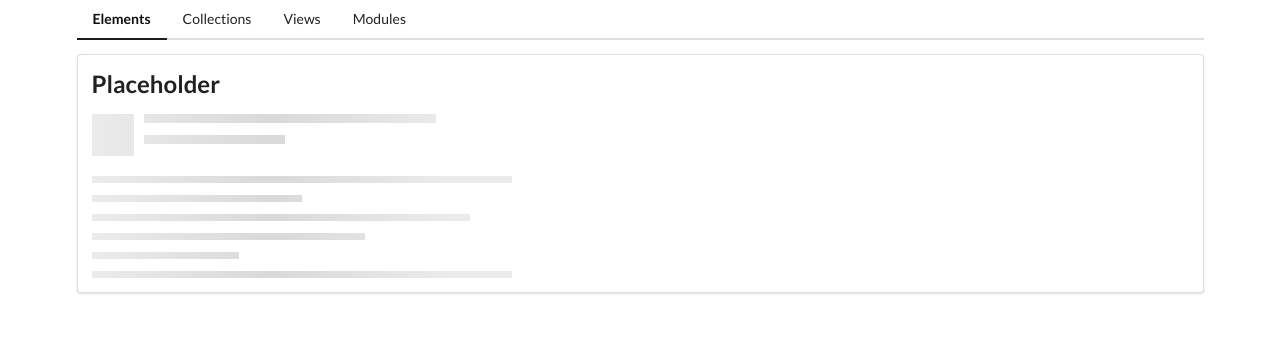
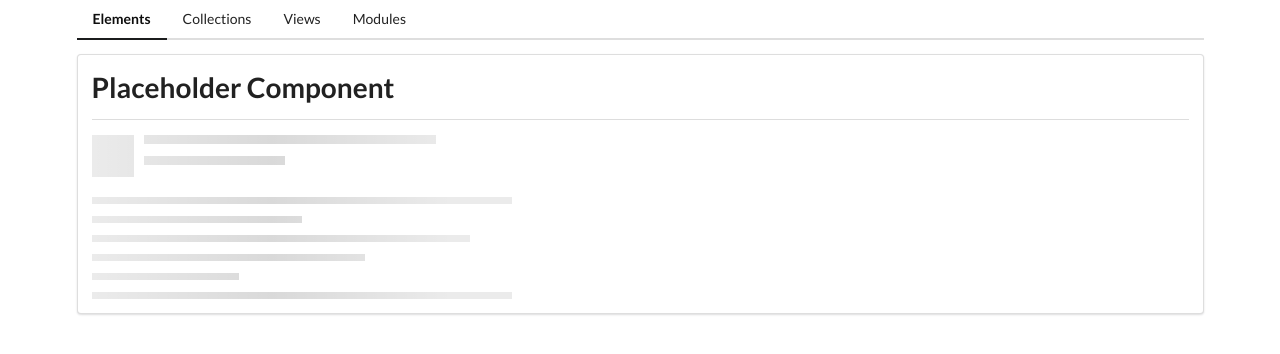
Before and after one commit to milicaaradovanovicc/AngularBootcamp_Udemy, an Angular app in the folder comps/: page /elements in a window 1280 px wide. Shown: the top 354 px of the page. Built offline with nearby package versions, Linux system fonts and the light colour scheme.

Commit message:
created app divider in shared module

```diff
--- a/comps/src/app/collections/collections.module.ts
+++ b/comps/src/app/collections/collections.module.ts
@@ -2,10 +2,11 @@
 import { CommonModule } from '@angular/common';
 import { CollectionsRoutingModule } from './collections-routing.module';
 import { CollectionsHomeComponent } from './collections-home/collections-home.component';
+import { SharedModule } from '../shared/shared.module';
 
 @NgModule({
   declarations: [CollectionsHomeComponent],
-  imports: [CommonModule, CollectionsRoutingModule],
+  imports: [CommonModule, CollectionsRoutingModule, SharedModule],
   exports: [],
 })
 export class CollectionsModule {}
--- a/comps/src/app/elements/elements-home/elements-home.component.html
+++ b/comps/src/app/elements/elements-home/elements-home.component.html
@@ -1 +1,2 @@
+<app-divider>Placeholder Component</app-divider>
 <app-placeholder [header]="true" [lines]="6"></app-placeholder>
--- a/comps/src/app/elements/elements.module.ts
+++ b/comps/src/app/elements/elements.module.ts
@@ -5,10 +5,11 @@
 import { ElementsHomeComponent } from './elements-home/elements-home.component';
 import { PlaceholderComponent } from './placeholder/placeholder.component';
 import { TimesDirective } from './times.directive';
+import { SharedModule } from '../shared/shared.module';
 
 @NgModule({
   declarations: [ElementsHomeComponent, PlaceholderComponent, TimesDirective],
-  imports: [CommonModule, ElementsRoutingModule],
+  imports: [CommonModule, ElementsRoutingModule, SharedModule],
   exports: [],
 })
 export class ElementsModule {}
--- a/comps/src/app/elements/placeholder/placeholder.component.html
+++ b/comps/src/app/elements/placeholder/placeholder.component.html
@@ -1,5 +1,3 @@
-<h2>Placeholder</h2>
-
 <div class="ui placeholder">
   <div *ngIf="header" class="image header">
     <div class="line"></div>
--- a/comps/src/app/mods/mods.module.ts
+++ b/comps/src/app/mods/mods.module.ts
@@ -3,10 +3,11 @@
 
 import { ModsRoutingModule } from './mods-routing.module';
 import { ModsHomeComponent } from './mods-home/mods-home.component';
+import { SharedModule } from '../shared/shared.module';
 
 @NgModule({
   declarations: [ModsHomeComponent],
-  imports: [CommonModule, ModsRoutingModule],
+  imports: [CommonModule, ModsRoutingModule, SharedModule],
   exports: [],
 })
 export class ModsModule {}
--- /dev/null
+++ b/comps/src/app/shared/divider/divider.component.html
@@ -0,0 +1,2 @@
+<h1><ng-content></ng-content></h1>
+<div class="ui divider"></div>
--- a/comps/src/app/views/views.module.ts
+++ b/comps/src/app/views/views.module.ts
@@ -3,10 +3,11 @@
 
 import { ViewsRoutingModule } from './views-routing.module';
 import { ViewsHomeComponent } from './views-home/views-home.component';
+import { SharedModule } from '../shared/shared.module';
 
 @NgModule({
   declarations: [ViewsHomeComponent],
-  imports: [CommonModule, ViewsRoutingModule],
+  imports: [CommonModule, ViewsRoutingModule, SharedModule],
   exports: [],
 })
 export class ViewsModule {}
```
Also changed, not shown: comps/src/app/shared/divider/divider.component.ts (added, +8 -0 lines), comps/src/app/shared/shared.module.ts (added, +10 -0 lines), comps/src/app/shared/divider/divider.component.css (added), 1 other file (tests, documents, lock files or other folders).
